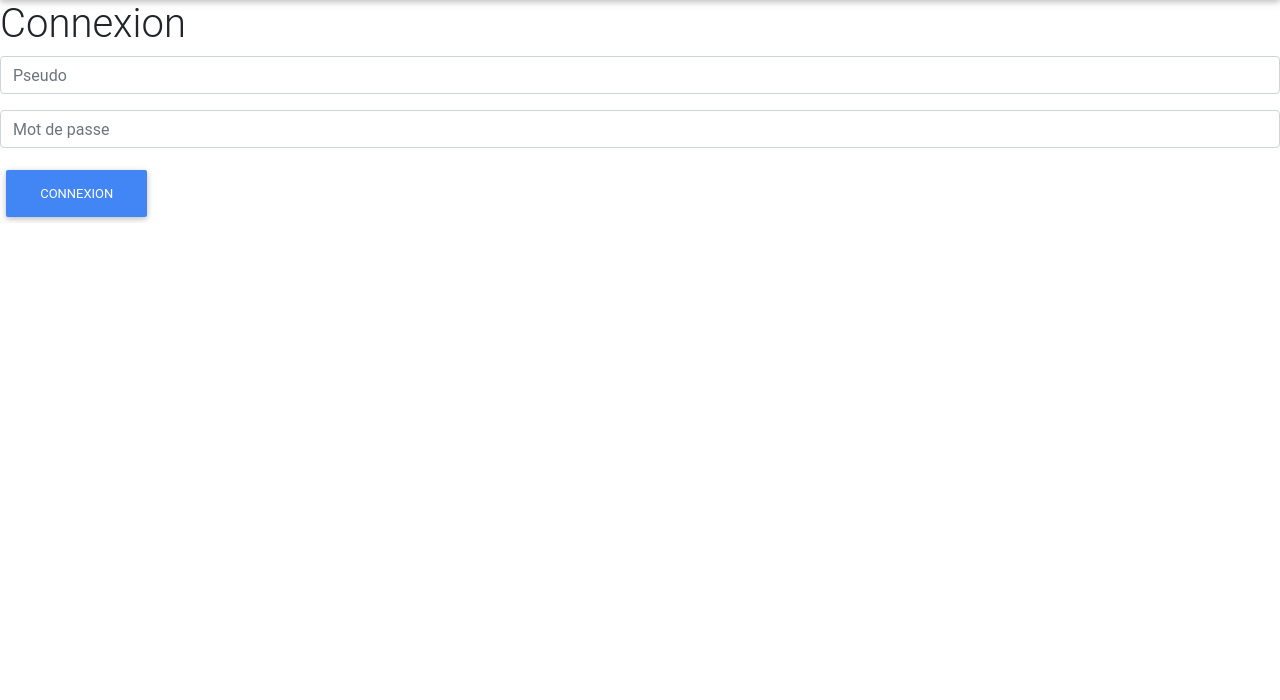
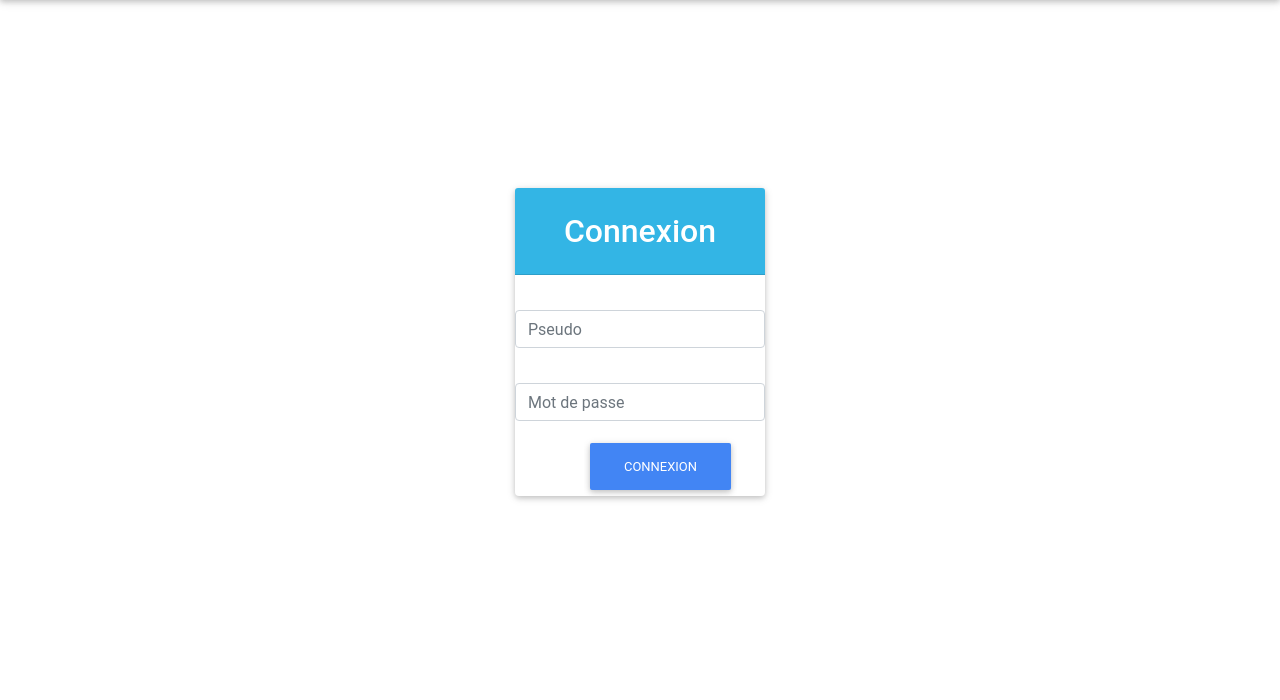
Before and after one commit to jordanlbq/Projet-Webforce3, a Symfony app: template projet/templates/security/login.html.twig in a window 1280 px wide. Shown: the part 59-759 px from the top of the page. Run offline with Twig, Linux system fonts and the light colour scheme; the template is opened without the code that fills it, so the values that code supplies are empty; some libraries are stand-ins or nearby versions.

Commit message:
Changement login

```diff
--- a/projet/templates/security/login.html.twig
+++ b/projet/templates/security/login.html.twig
@@ -1,9 +1,33 @@
 {% extends 'base.html.twig' %}
+{% block stylesheets %}
+<style>
+.card{
+	margin: 0 auto;
+	width: 20%;
+	margin-top: 15%;
+}
+.form-group-submit{
+	margin: 0 auto;
+	width: 45%;
+}
+.form-group{
+	margin-top: 35px;
+}
+</style>
+    {% endblock %}
 
 
 
 {% block content %}
-	<h1>Connexion</h1>
+<div class="row-login">
+	<div class="col-md-12 col-xs-12 d-flex justify-content-center">
+		<div class="card">
+
+			<h2 class="card-header info-color white-text text-center py-4">
+				<strong>Connexion</strong>
+			</h2>
+
+
 
 
 	<form method="post" action="{{ path('connexion_check') }}">
@@ -16,9 +40,12 @@
 			<input type="password" class="form-control" name="_password" placeholder="Mot de passe" />
 		</div>
 
-		<div class="form-group">
+		<div class="form-group-submit">
 			<input type="submit" class="btn btn-primary" value="Connexion"/>
 		</div>
 	</form>
+	</div>
+	</div>
+	</div>
 
 {% endblock %}
```
